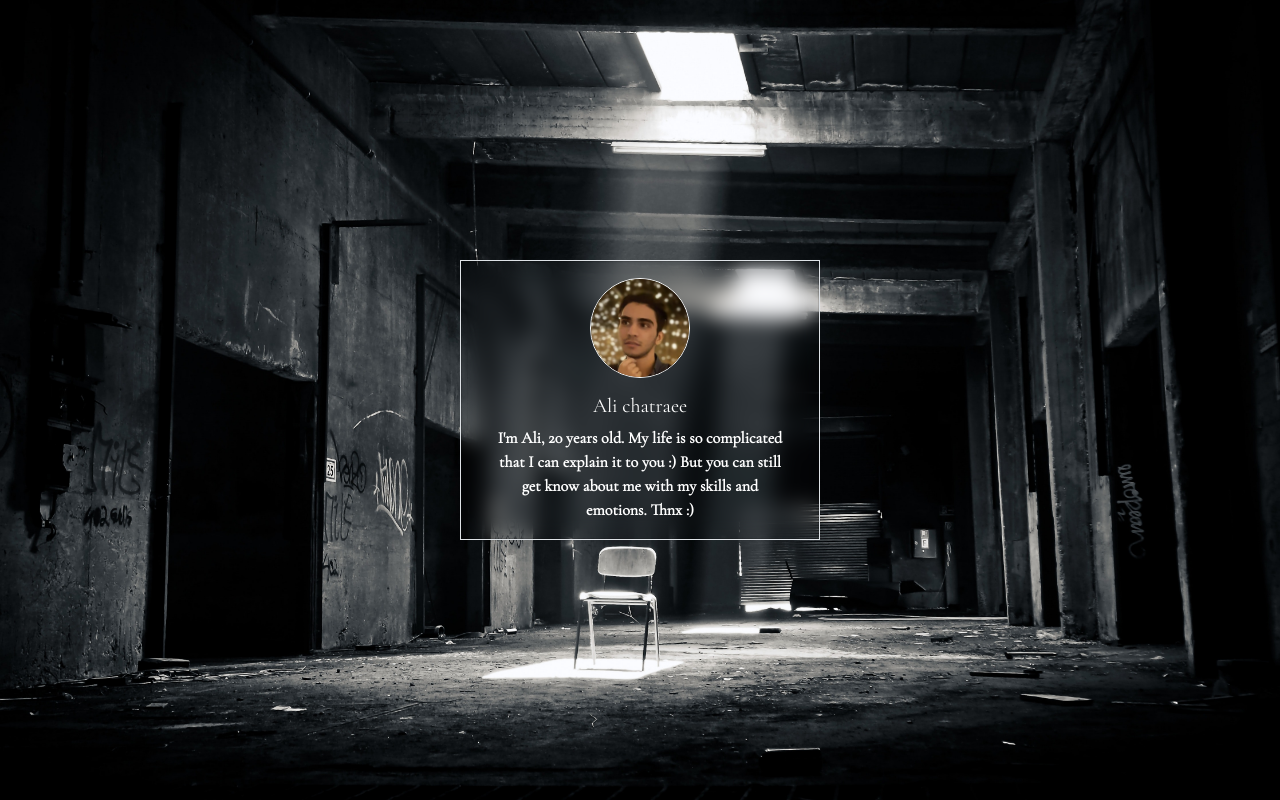
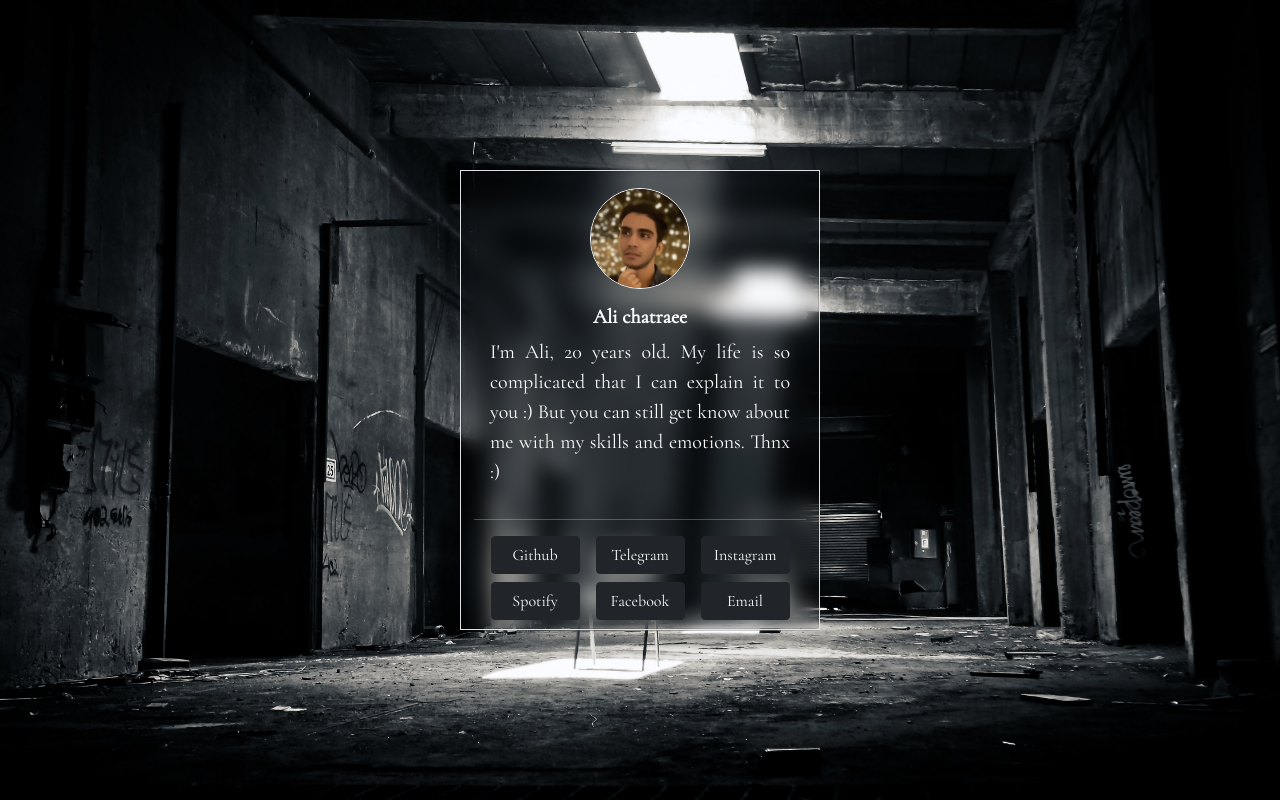
Before and after one commit to alichatraei/Portfolio, a plain HTML site: page index.html in a window 1280 px wide. Drawn offline with Linux system fonts and the light colour scheme.

Commit message:
Completed UI Design

```diff
--- a/assets/css/style.css
+++ b/assets/css/style.css
@@ -27,3 +27,14 @@ img {
 #details-card {
   backdrop-filter: blur(10px);
 }
+.card #title {
+  font-weight: bold;
+}
+.card #distribution {
+  max-width: 300px;
+  font-size: 20px;
+  text-align: justify;
+}
+a {
+
+}
--- a/index.html
+++ b/index.html
@@ -9,28 +9,47 @@
   <link rel="stylesheet" href="assets/css/style.css" />
   <body class="d-flex align-items-center justify-content-center text-white">
     <main class="row h-auto border" id="details-card">
-      <!-- avatar
-      <nav class="col-sm-12 mt-3 text-center">
-        <img src="assets/images/photo.jpg" alt="My photo" />
-      </nav>
-      <nav class="col-sm-12 mt-3">
-        <p>Hello Mother Fucker :)</p>
-      </nav> -->
       <nav class="card bg-transparent text-center">
         <img
           src="assets/images/photo.jpg"
           alt=""
-          class="card-image-top mx-auto mt-3"
+          class="card-image-top mx-auto mt-3 col"
         />
+
         <nav class="card-body">
-          <h5 class="card-title" id="title">Ali chatraee</h5>
-          <p class="card-text" id="distribution" style="max-width: 300px; font-weight: bold;">
+          <h5 class="card-title col-12" id="title">Ali chatraee</h5>
+          <p class="card-text col-12" id="distribution">
             I'm Ali, 20 years old. My life is so complicated that I can explain
             it to you :) But you can still get know about me with my skills and
             emotions. Thnx :)
           </p>
         </nav>
+        <hr>
+        <!-- social Links -->
+        <nav class="row justify-content-center mb-2 ">
+          <a href="https://www.github.com/avi9406" target="_blank" class="btn btn-dark col-3  mx-2"
+            >Github</a
+          >
+          <a href="https://www.t.me/avi9406" target="_blank" class="btn btn-dark col-3 mx-2"
+            >Telegram</a
+          >
+          <a href="https://www.instagram.com/chatraee.ali" target="_blank" class="btn btn-dark col-3 mx-2">Instagram</a>
+        </nav>
+        <nav class="row justify-content-center mb-2">
+          <a href="https://www.github.com/avi9406" target="_blank" class="btn btn-dark col-3  mx-2"
+            >Spotify</a
+          >
+          <a href="https://www.facebook.com/chatraee.ali" target="_blank" class="btn btn-dark col-3 mx-2"
+            >Facebook</a
+          >
+          <a href="https://avida.chatraee2001@yahoo.com" target="_blank" class="btn btn-dark col-3 mx-2">Email</a>
+        </nav>
       </nav>
+      </nav>
+
+    </nav>
     </main>
+    <!-- play audio -->
+
   </body>
 </html>
```
